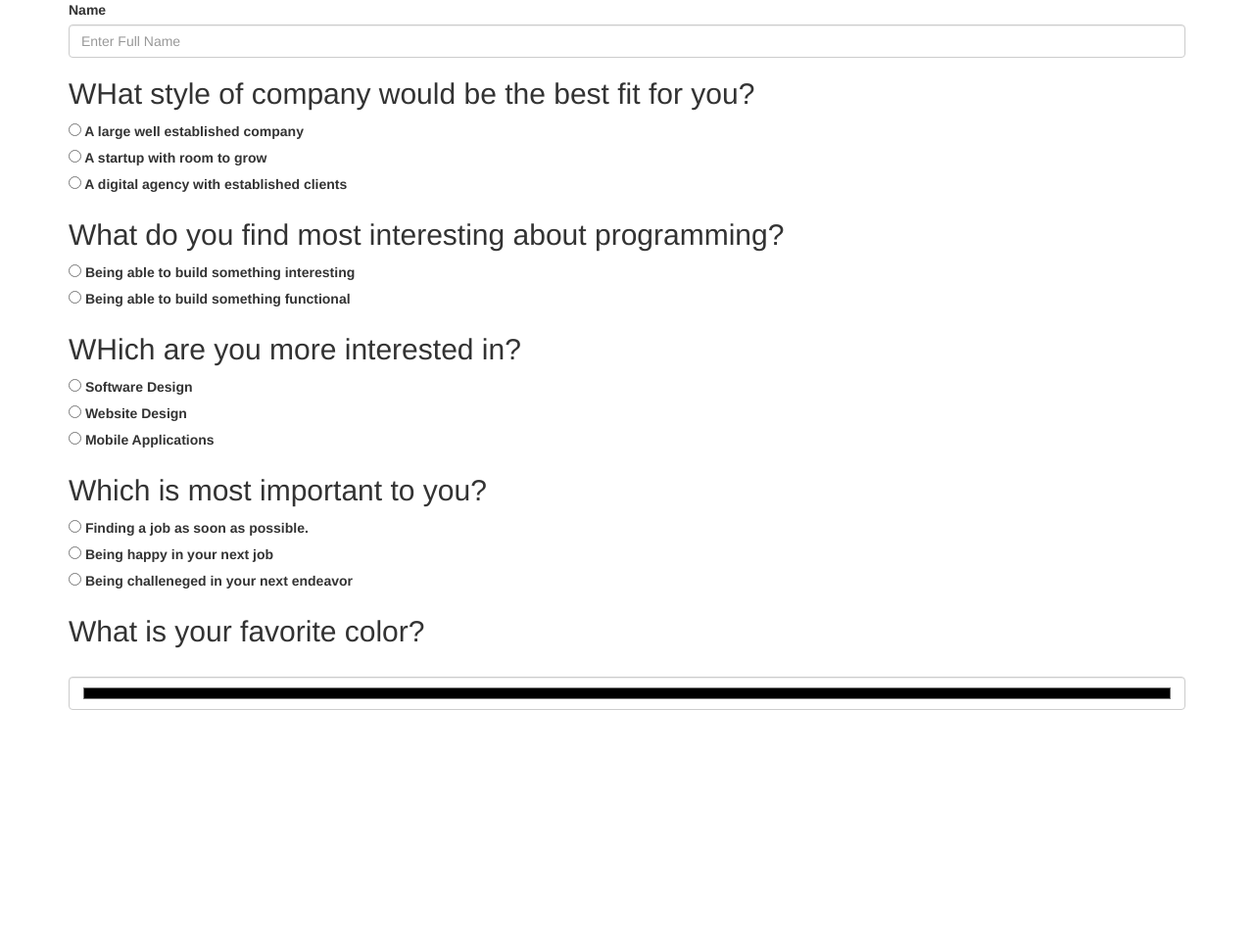
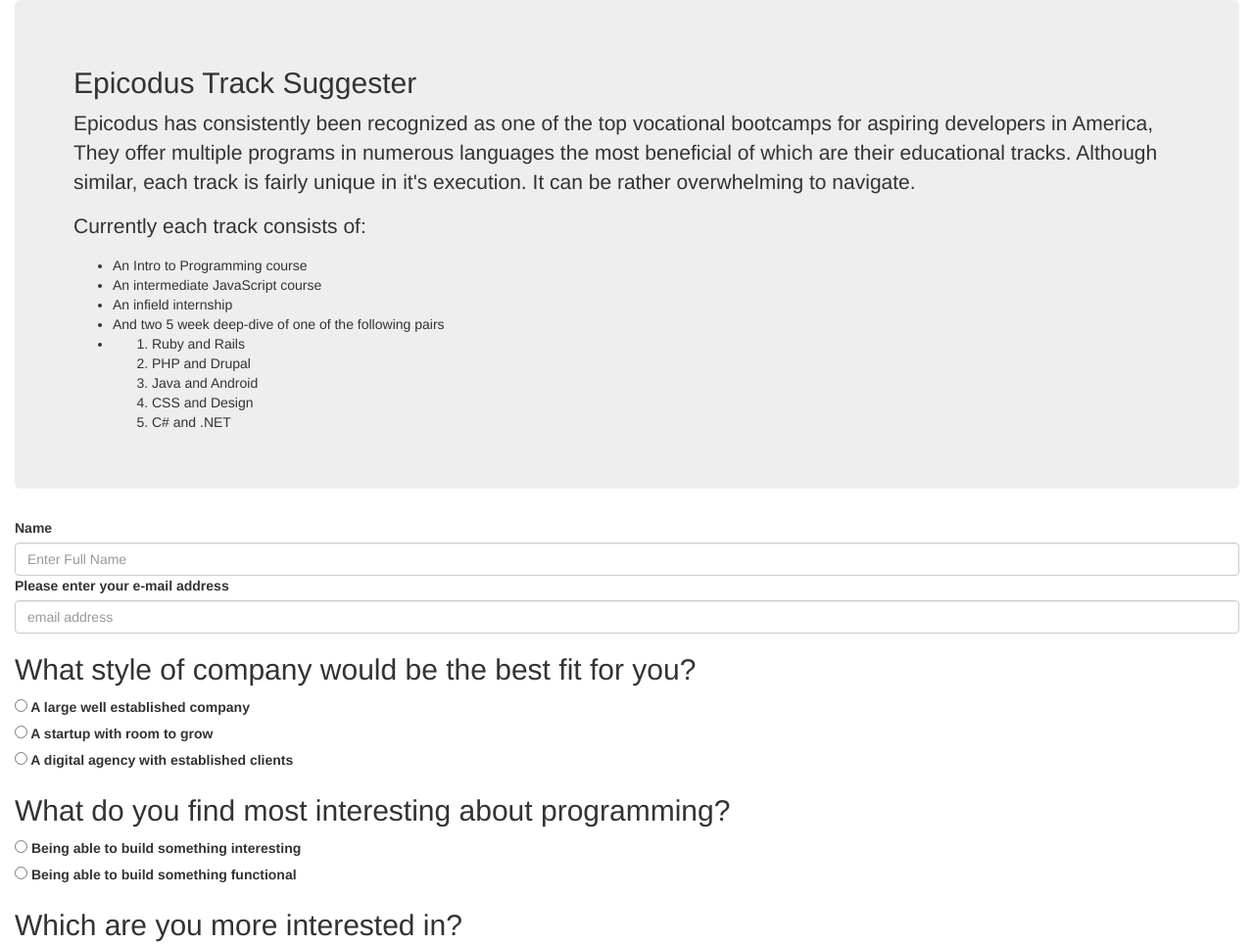
Before and after one commit to kheifer/track-suggester, a plain HTML site: page index.html in a window 1280 px wide. Shown: the top 964 px of the page at 98% size. Before the commit the page ends 800 px from the top, so only its background shows below. Drawn offline with nearby package versions, Linux system fonts and the light colour scheme.

Commit message:
include a main jumbotron in index.html

```diff
--- a/index.html
+++ b/index.html
@@ -9,12 +9,37 @@
     <title>Epicodus Track Suggester</title>
   </head>
   <body>
-    <div class="container">
+    <div class="container-fluid">
+      <!--INTRODUCTION-->
+      <div class="jumbotron">
+        <h2>Epicodus Track Suggester</h2>
+        <p>Epicodus has consistently been recognized as one of the top vocational bootcamps for aspiring developers in America, They offer multiple programs in numerous languages the most beneficial of which are their educational tracks. Although similar, each track is fairly unique in it's execution. It can be rather overwhelming to navigate.<p>
+          <p>Currently each track consists of:</p>
+          <ul>
+            <li>An Intro to Programming course</li>
+            <li>An intermediate JavaScript course</li>
+            <li>An infield internship</li>
+            <li>And two 5 week deep-dive of one of the following pairs </li>
+            <li>
+              <ol>
+                <li>Ruby and Rails</li>
+                <li>PHP and Drupal</li>
+                <li>Java and Android</li>
+                <li>CSS and Design</li>
+                <li>C# and .NET</li>
+              </ol>
+            </li>
+          </ul>
+      </div>
+      <!--QUIZ-->
+      <div class="">
         <form id="track-sug">
           <label for="quest1">Name</label>
-        <input type="text" id="name" class="form-control" placeholder="Enter Full Name">
+          <input type="text" id="name" class="form-control" placeholder="Enter Full Name" required>
+          <label for="quest1">Please enter your e-mail address</label>
+          <input type="email" id="email" class="form-control" placeholder="email address" required>
           <div class="quest2 form-group">
-          <h2>WHat style of company would be the best fit for you?</h2>
+            <h2>What style of company would be the best fit for you?</h2>
             <div class="form-check">
               <label class="form-check-label">
                 <input class="form-check-input" type="radio" name="quest2" id="question2a" value="option1">
@@ -50,7 +75,7 @@
             </div>
           </div>
           <div class="quest4 form-group">
-          <h2>WHich are you more interested in?</h2>
+            <h2>Which are you more interested in?</h2>
             <div class="form-check">
               <label class="form-check-label">
                 <input class="form-check-input" type="radio" name="quest4" id="question4a" value="option1">
@@ -74,19 +99,19 @@
             <h2>Which is most important to you?</h2>
             <div class="form-check">
               <label class="form-check-label">
-              <input class="form-check-input" type="radio" name="quest4" id="question5a" value="option1">
+                <input class="form-check-input" type="radio" name="quest5" id="question5a" value="option1">
                 Finding a job as soon as possible.
               </label>
             </div>
             <div class="form-check">
               <label class="form-check-label">
-              <input class="form-check-input" type="radio" name="quest4" id="question5b" value="option2">
+                <input class="form-check-input" type="radio" name="quest5" id="question5b" value="option2">
                 Being happy in your next job
               </label>
             </div>
             <div class="form-check">
               <label class="form-check-label">
-              <input class="form-check-input" type="radio" name="quest4" id="question5c" value="option2">
+                <input class="form-check-input" type="radio" name="quest5" id="question5c" value="option2">
                 Being challeneged in your next endeavor
               </label>
             </div>
@@ -98,7 +123,10 @@
               <input id="color" class="form-control" type="color">
             </div>
           </div>
+          <button type="submit" class="btn">Click Here to find out more</button>
         </form>
+      </div>
+      <!-- Results -->
     </div>
   </body>
 </html>
```
Lines whose indentation alone changed are shown as unchanged.
